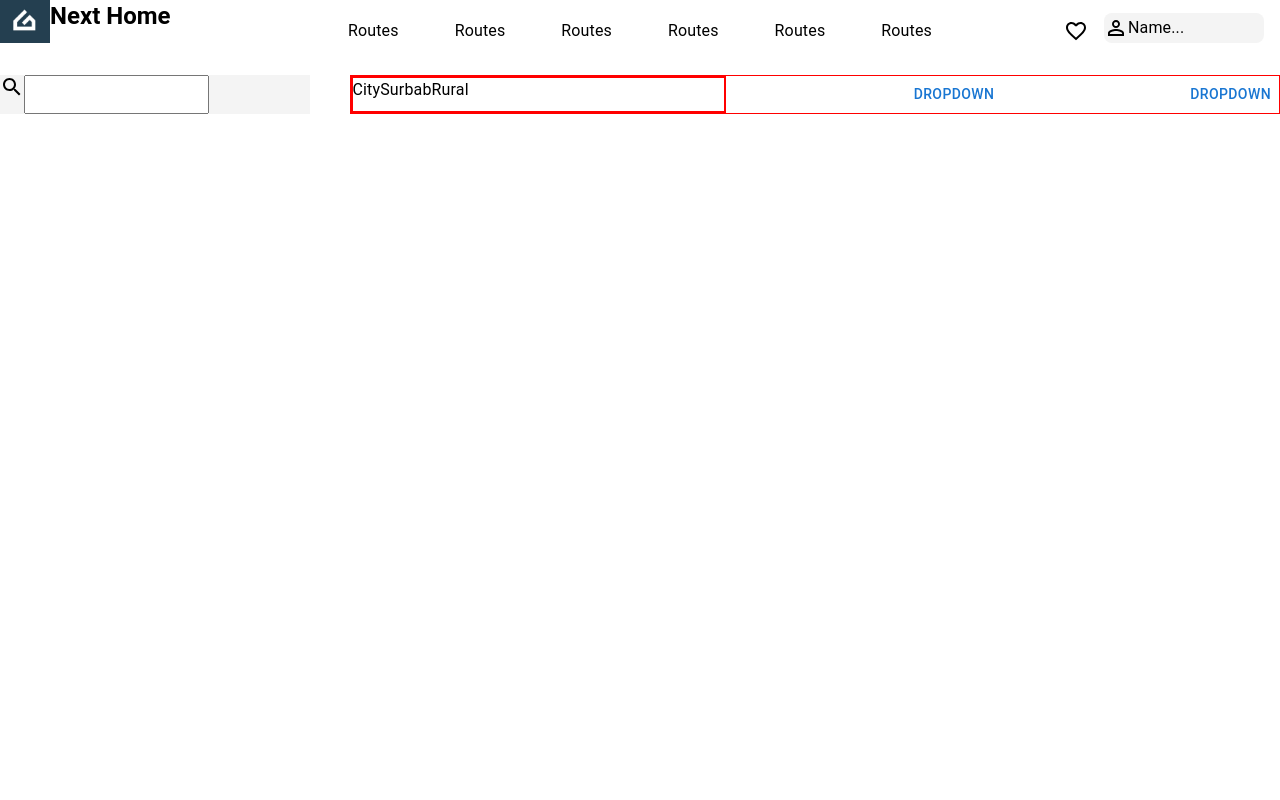
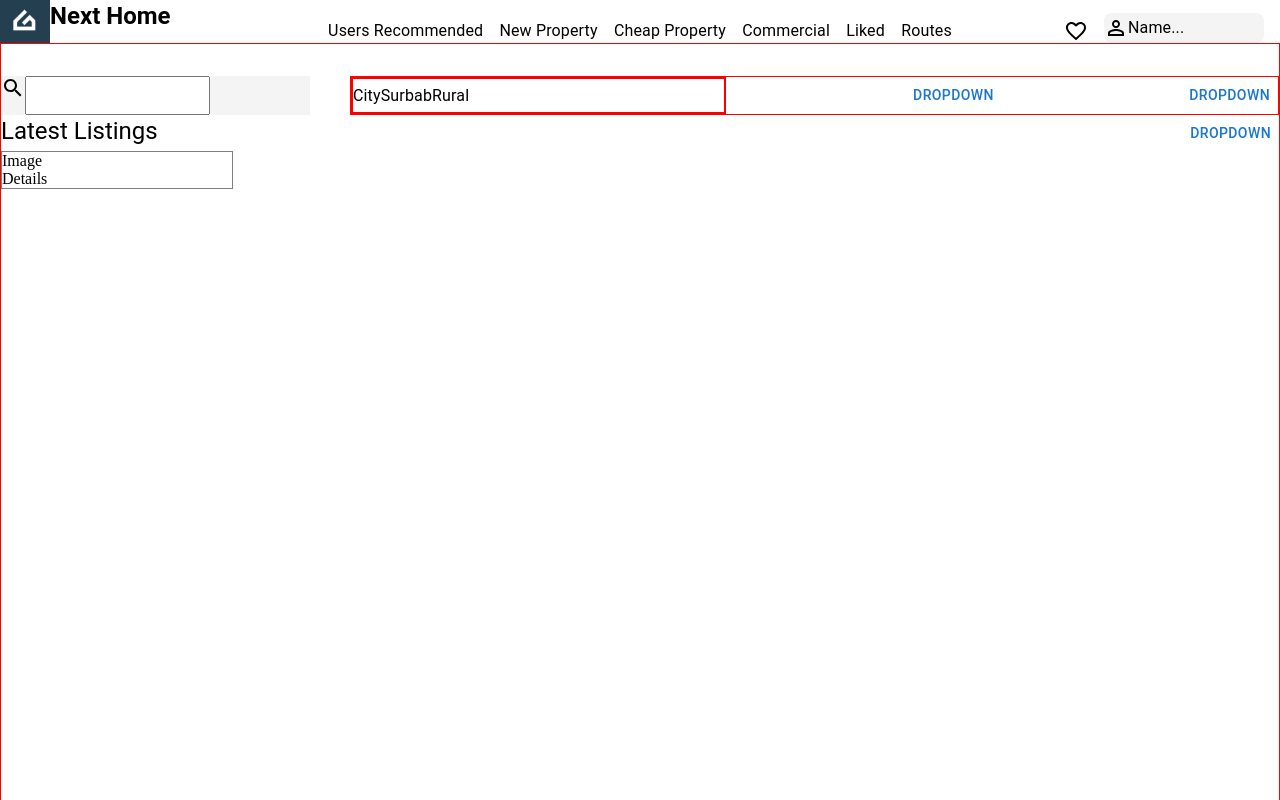
Before and after one commit to kevinmbuicode/Real_Estate_MarketPlace, a React (Vite) app: page / in a window 1280 px wide. Shown: the top 800 px of the page. Built offline with nearby package versions, Linux system fonts and the light colour scheme.

Commit message:
ft: prepare card

```diff
--- a/src/components/advanced search/sortedAndAlgolia.jsx
+++ b/src/components/advanced search/sortedAndAlgolia.jsx
@@ -1,13 +1,19 @@
-import { Box } from '@mui/material'
+import { Box, Button, Typography } from '@mui/material'
 import React from 'react'
 import SortedSearch from './sortedSearch/sortedSearch'
 import Algolia from './algoliaSearch/algolia'
 
 const SortedAndAlgolia = () => {
   return (
-    <Box sx={{ display: "flex", marginTop: 4}}>
-      <Algolia/>
-      <SortedSearch/>
+    <Box>
+      <Box sx={{ display: "flex", marginTop: 4}}>
+        <Algolia/>
+        <SortedSearch/>
+      </Box>
+      <Box sx={{ display: "flex", justifyContent: "space-between"}}>
+        <Typography variant='h5'>Latest Listings</Typography>
+        <Button>Dropdown</Button>
+      </Box>
     </Box>
   )
 }
--- a/src/components/advanced search/sortedSearch/sortedSearch.jsx
+++ b/src/components/advanced search/sortedSearch/sortedSearch.jsx
@@ -5,7 +5,7 @@ const SortedSearch = () => {
 
   return (
     <Box sx={{ display: " flex", border: "1px solid red", width: "75%", marginLeft: 5, justifyContent: "space-between"}}>
-        <Box sx={{ display: "flex", border: "2px solid red", width: "40%"}}>
+        <Box sx={{ display: "flex", border: "2px solid red", width: "40%", alignItems: "center"}}>
             <Typography>City</Typography>
             <Typography>Surbab</Typography>
             <Typography>Rural</Typography>
--- a/src/components/common/navbar/Navbar.jsx
+++ b/src/components/common/navbar/Navbar.jsx
@@ -12,11 +12,11 @@ const Navbar = () => {
         <Typography variant='h5' fontWeight="bold">Next Home</Typography>
       </Box>
       <Box sx={{ display: "flex", justifyContent: "space-around", width: "50%", alignItems: "flex-end"}}>
-        <Typography>Routes</Typography>
-        <Typography>Routes</Typography>
-        <Typography>Routes</Typography>
-        <Typography>Routes</Typography>
-        <Typography>Routes</Typography>
+        <Typography>Users Recommended</Typography>
+        <Typography>New Property</Typography>
+        <Typography>Cheap Property</Typography>
+        <Typography>Commercial</Typography>
+        <Typography>Liked</Typography>
         <Typography>Routes</Typography>
       </Box>
       <Box sx={{ display: "flex", width: "25%", justifyContent: "flex-end", alignItems: "flex-end" }}>
--- /dev/null
+++ b/src/components/reusables/Card.jsx
@@ -0,0 +1,13 @@
+import { Box } from '@mui/material';
+import React from 'react'
+
+const Card = () => {
+  return (
+        <Box sx={{ border: "1px solid grey", width: 230}}>
+            <Box>Image</Box>
+            <Box>Details</Box>
+        </Box>
+  )
+}
+
+export default Card;
--- a/src/pages/landingPage/landingPage.jsx
+++ b/src/pages/landingPage/landingPage.jsx
@@ -1,11 +1,13 @@
 import { Box } from '@mui/material';
 import React from 'react';
 import SortedAndAlgolia from '../../components/advanced search/sortedAndAlgolia';
+import Card from '../../components/reusables/Card';
 
 const LandingPage = () => {
   return (
-    <Box>
+    <Box sx={{ border: "1px solid red", height: "100vw"}}>
       <SortedAndAlgolia/>
+      <Card/>
     </Box>
   )
 }
```
